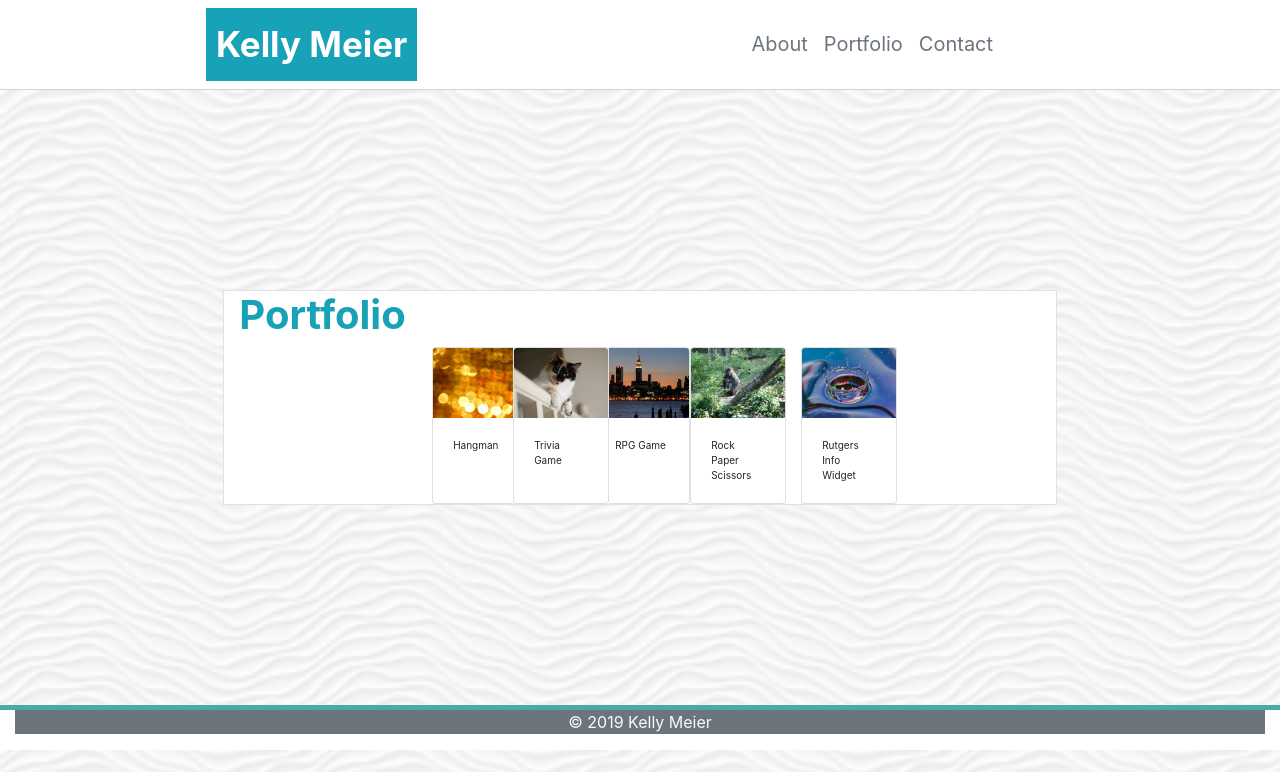
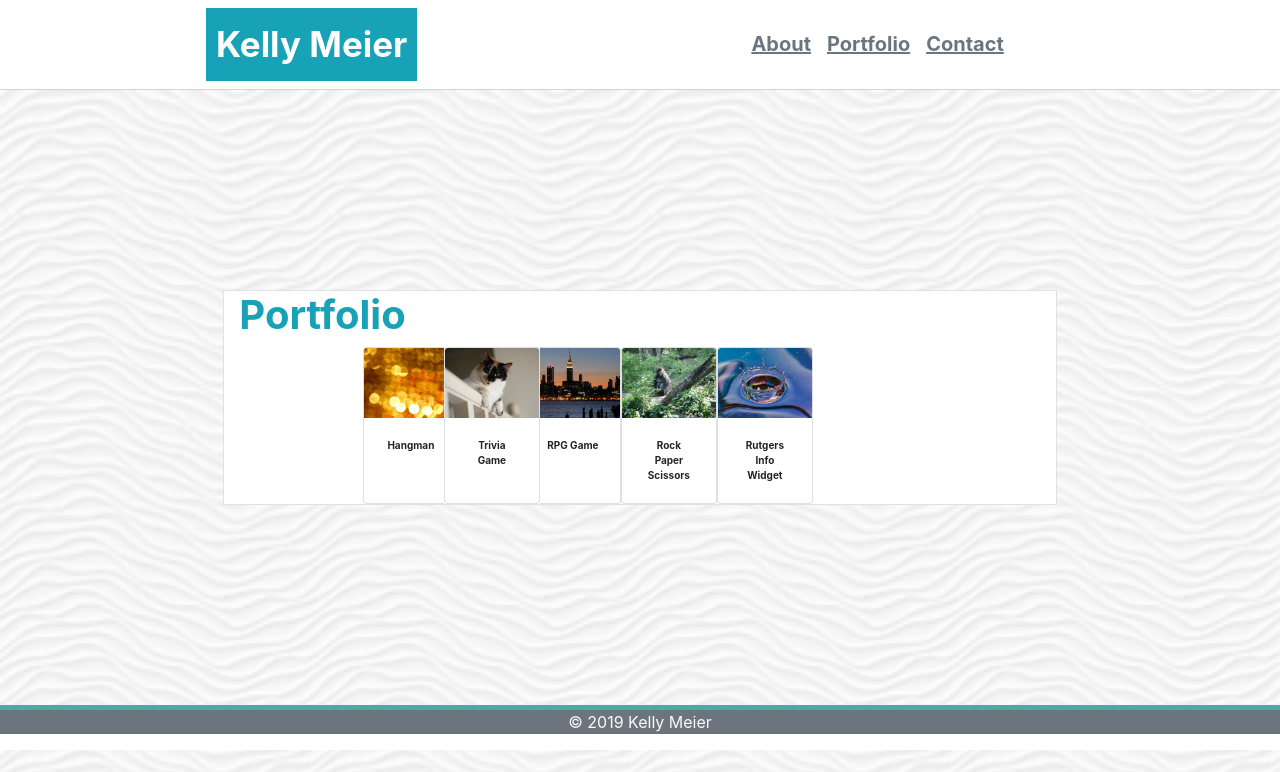
Before and after one commit to kemeier/Bootstrap-Portfolio, a plain HTML site: page portfolio.html in a window 1280 px wide. Drawn offline with nearby package versions, Linux system fonts and the light colour scheme.

Commit message:
additional changes - portfolio page

```diff
--- a/portfolio.html
+++ b/portfolio.html
@@ -67,7 +67,7 @@
             </div>
             <div class="row"
                 id="row1">
-                <div class="col-md-3"></div>
+                <div class="col-md-2"></div>
                 <div class="card"
                         style="width: 6rem;"
                         id="card1">
@@ -128,9 +128,7 @@
                             </p>
                         </div>
                     </div>
-                <div
 
-                    class="col-md-3">
 
                     <div class="card"
                         style="width: 6rem;"
@@ -156,6 +154,7 @@
     </div>
     </div>
     </div>
+
     <div
         class="container-fluid">
         <div class="row">
--- a/style.css
+++ b/style.css
@@ -52,6 +52,7 @@
     border-top: solid 5px #4aaaa5;
     min-width: 1024px;
     width: 100%;
+    padding: 0%;
 }
 
 #kelly-pic  {
@@ -66,6 +67,16 @@ h3{
     font-size: 40px;
 }
 
+.card-text  {
+    font-weight: bold;
+    text-align: center;
+}
+
+.nav-link {
+    color: rgb(221, 15, 221);
+    font-weight: bold;
+    text-decoration: underline;
+}
 
 
 @media screen and (max-width: 1024px){
```
Also changed, not shown: contact.html (+2 -2 lines).
